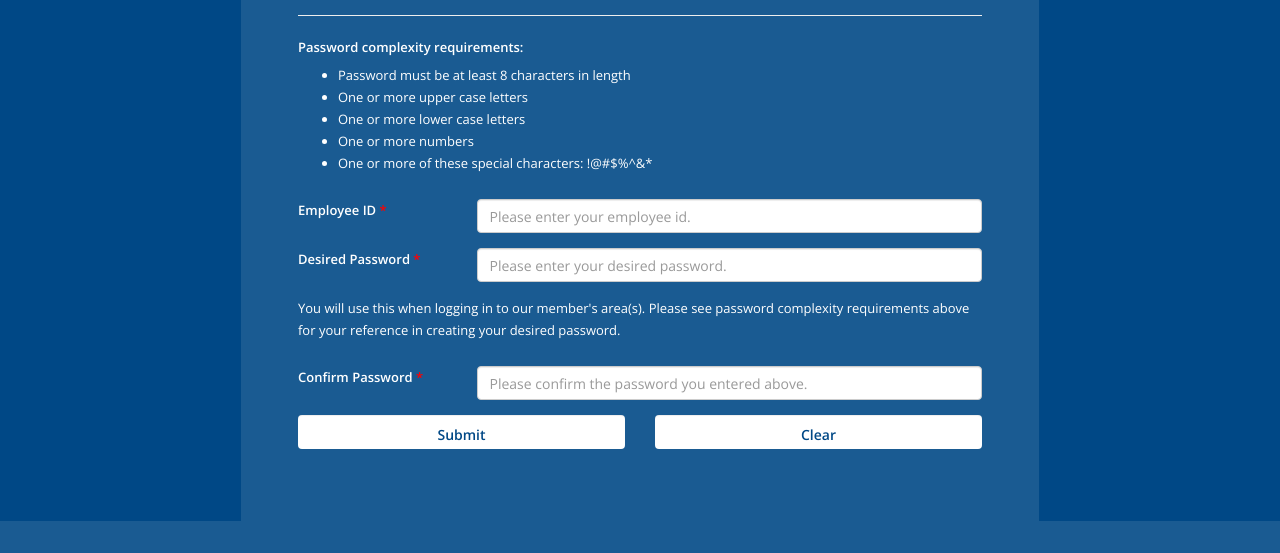
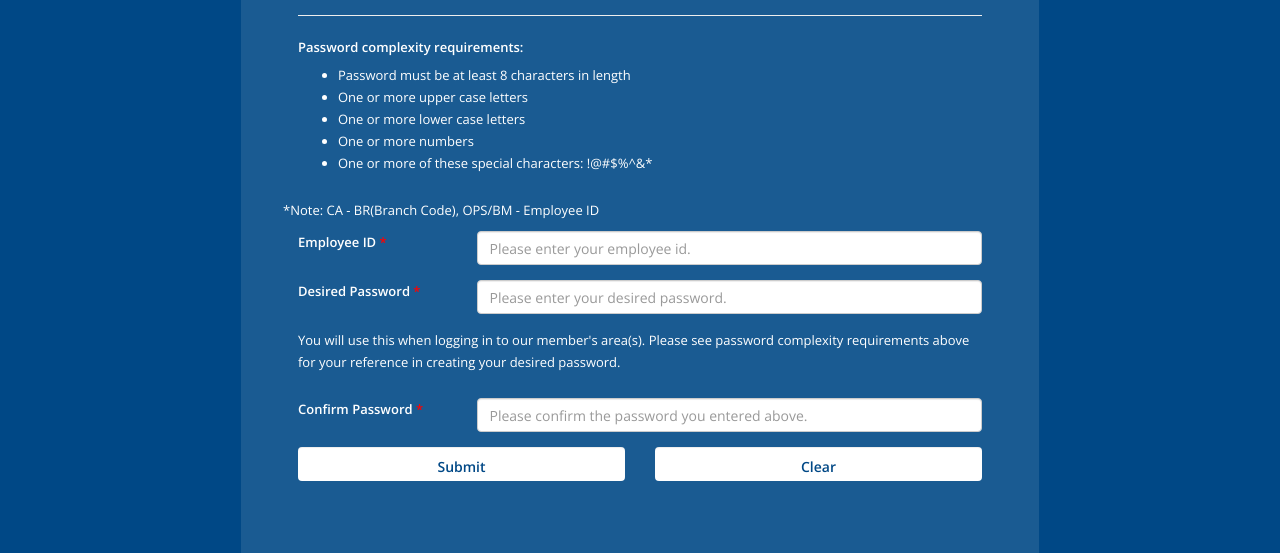
Before and after one commit to ryanlumbang/onepuhunan, a CodeIgniter app: the page made by application/views/signup.php in a window 1280 px wide. Shown: the part 632-1185 px from the top of the page. Before the commit the page ends 1153 px from the top, so only its background shows below. Run offline with CodeIgniter, Linux system fonts and the light colour scheme; data that the repository does not hold is empty.

Commit message:
add note for employee id (registration page)

```diff
--- a/application/views/signup.php
+++ b/application/views/signup.php
@@ -7,7 +7,6 @@
         body{background: #004886; padding-bottom: 0}
     </style>
         <div class="container">
-            <div id="tm-container" class="uk-container uk-width-5-10 uk-container-center">
             <?php echo validation_errors(); ?>
             <?php
                 if ( isset($sp_ua_create_acct) ) {
@@ -172,6 +171,9 @@
                     </div>
                 </div>
                 <div class="form-group row">
+                    <div class="col-12">
+                        <p>*Note: CA  - BR(Branch Code), OPS/BM -  Employee ID</p>
+                    </div>
                     <div class="col-md-3">
                         <label>Employee ID <span class="field-required">*</span></label>
                     </div>
@@ -240,5 +242,4 @@
                 </div>
             <?=form_close();?>
         </div>
-        </div>
         <?php $this->load->view("onepuhunan/footer"); ?>
```
Lines whose indentation alone changed are shown as unchanged.
